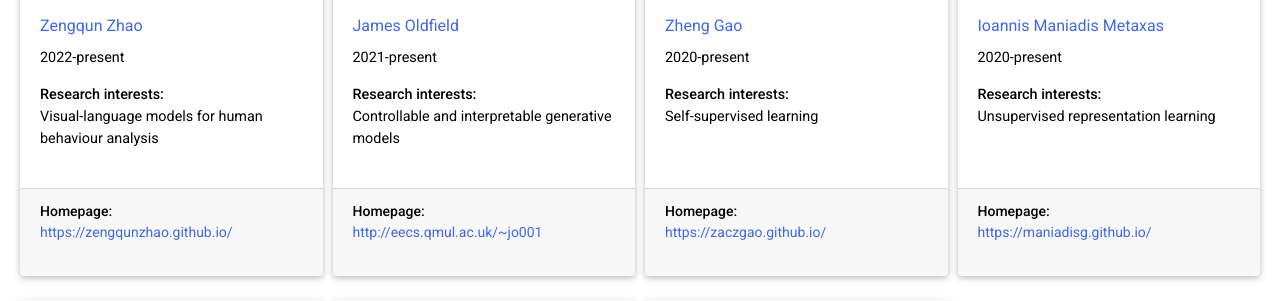
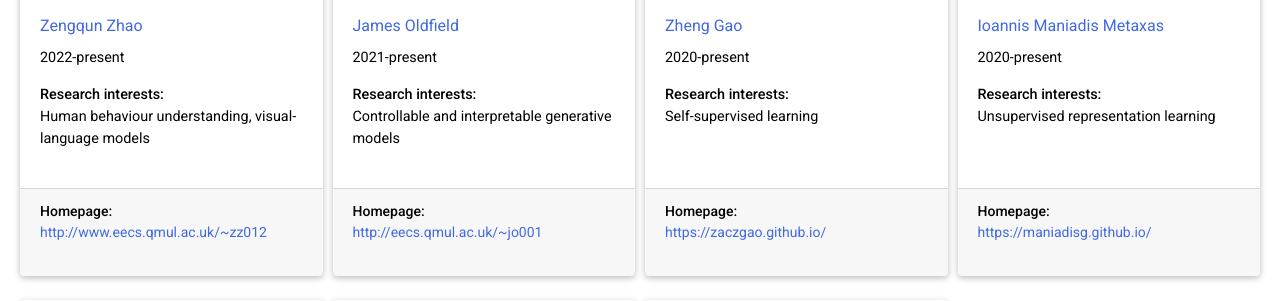
Before and after one commit to Computer-Vision-and-Human-Sensing-Lab/cvhs-website, a Jekyll site: the page built from _pages/team.md, in a window 1280 px wide and 900 px high, scrolled down 318 px. Shown: the part 152-453 px from the top of the window. Built offline with Jekyll 4.4.1, drawn with Linux system fonts in a browser that asks for light colours; comment, search, counter and statistics services are not loaded; a style sheet for code colours, icons or effects is not loaded; grey boxes are pictures that could not be loaded.

Commit message:
Update team.yml

```diff
--- a/_data/team.yml
+++ b/_data/team.yml
@@ -27,10 +27,10 @@ phd_students:
   members:
   - name: Zengqun Zhao
     years: [2022-present]
-    research: Visual-language models for human behaviour analysis
+    research: Human behaviour understanding, visual-language models
     prev_affiliation: Nanjing University of Information Science & Technology
-    homepage: https://zengqunzhao.github.io/
-    head_pic: https://zengqunzhao.github.io/img/profile.jpg
+    homepage: http://www.eecs.qmul.ac.uk/~zz012
+    head_pic: http://www.eecs.qmul.ac.uk/~zz012/img/profile.jpg
   - name: James Oldfield
     years: [2021-present]
     research: Controllable and interpretable generative models
```
